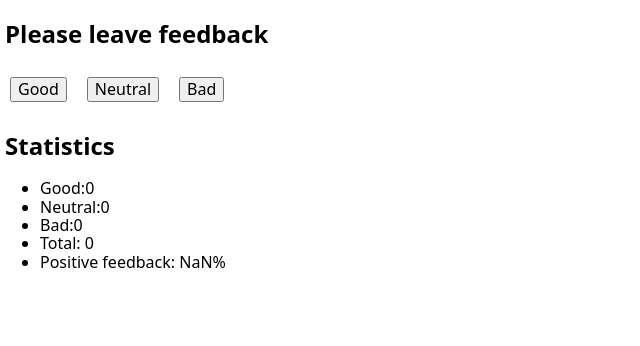
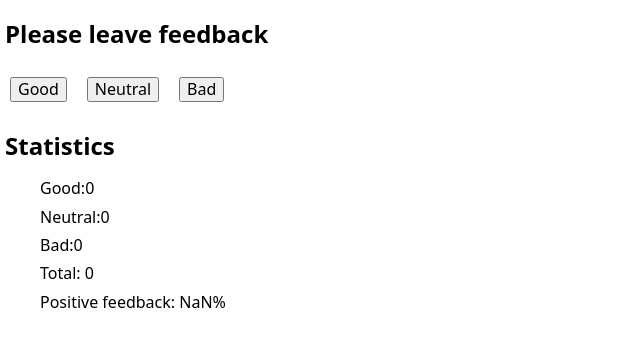
Before and after one commit to TOR968/goit-react-hw-02-feedback, a React (Create React App) app in the folder my-app/: page / in a window 1280 px wide. Shown: the top 346 px of the page, without its empty margins (0-640 px from the left). Built offline with nearby package versions, Linux system fonts and the light colour scheme.

Commit message:
Update feedback.module.css

```diff
--- a/my-app/src/feedback/feedback.module.css
+++ b/my-app/src/feedback/feedback.module.css
@@ -5,7 +5,7 @@ h2 {
 button {
   margin: 10px;
 }
-
-p {
-  margin-left: 10px;
+li {
+  list-style-type: none;
+  margin-bottom: 10px;
 }
```
